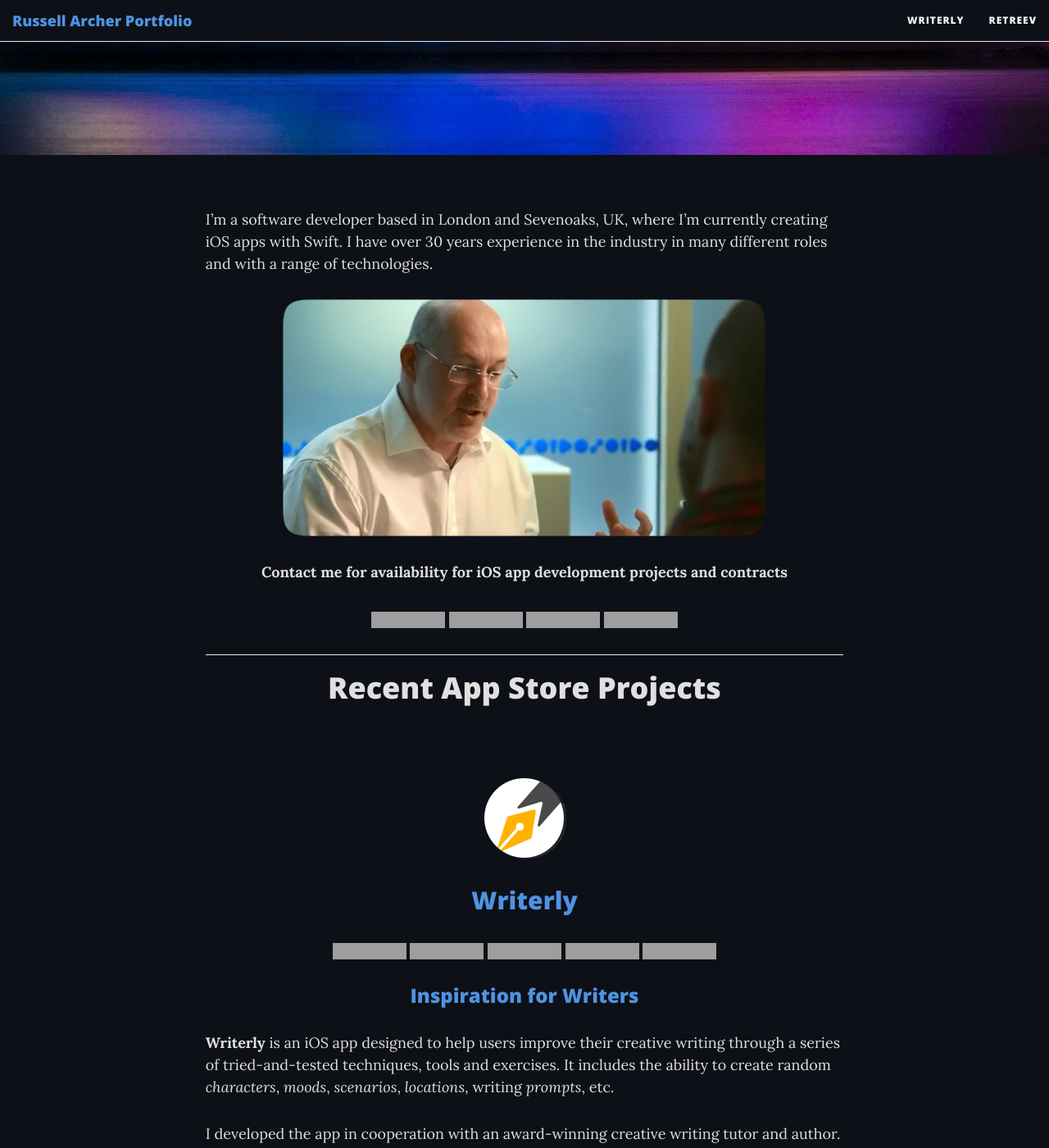
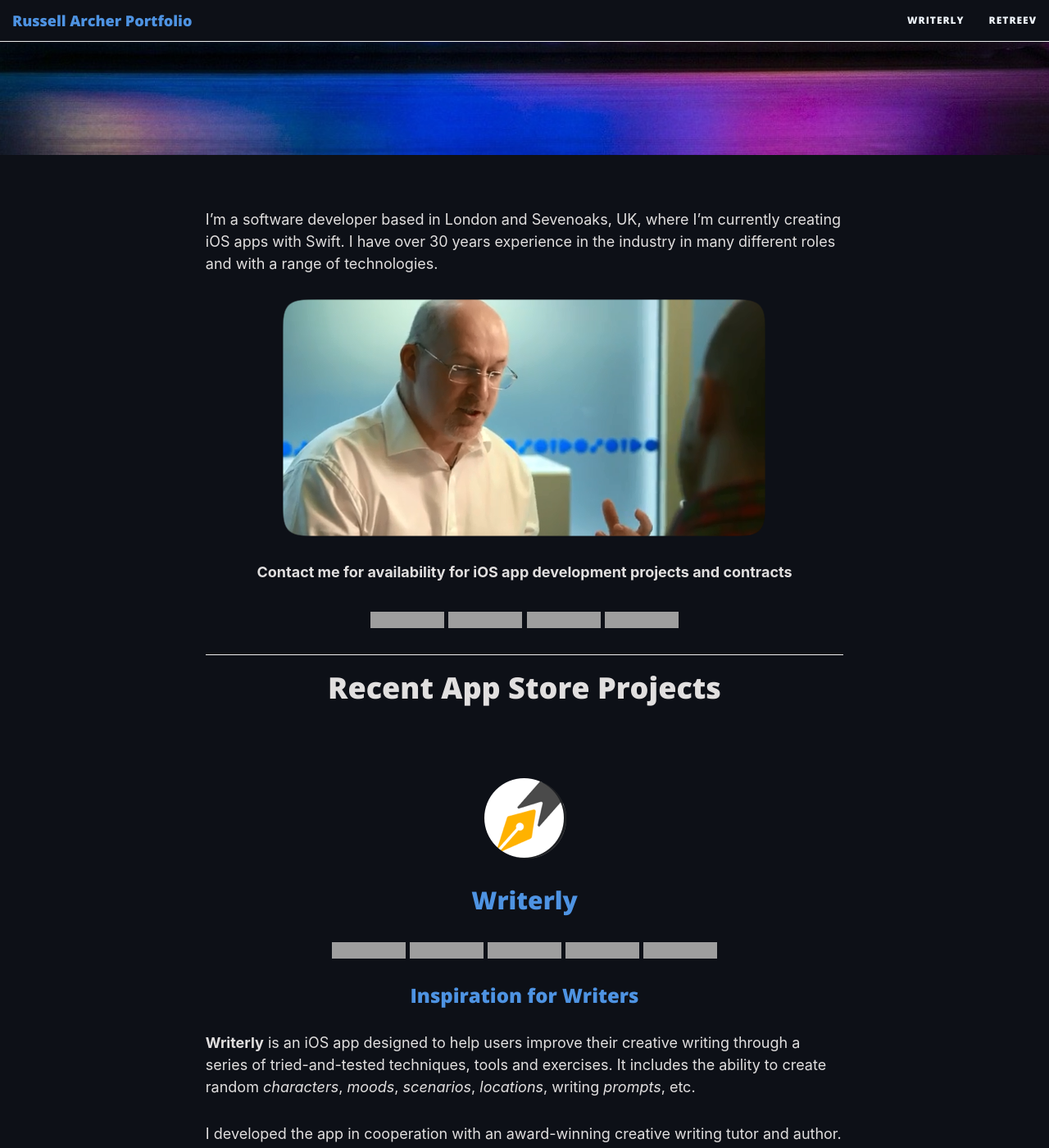
Before and after one commit to russell-archer/russell-archer.github.io, a Jekyll site: the page built from index.md, in a window 1280 px wide and 1400 px high, scrolled down 354 px. Shown: the whole window at 82% size. Built offline with Jekyll 4.4.1, drawn with Linux system fonts in a browser that asks for light colours; nearby versions of some CDN libraries; grey boxes are pictures that could not be loaded.

Commit message:
Changed font to be the standard GitHb font
Signed-off-by: Russell Archer <russell.archer@mac.com>

```diff
--- a/css/main.css
+++ b/css/main.css
@@ -7,7 +7,8 @@
 /* --- General --- */
 
 body {
-  font-family: 'Lora', 'Times New Roman', serif;
+  /* font-family: 'Lora', 'Times New Roman', serif; */
+  font-family: -apple-system, BlinkMacSystemFont, "Segoe UI", Roboto, Oxygen, Ubuntu, Cantarell, "Fira Sans", "Droid Sans", "Helvetica Neue", Arial, sans-serif, "Apple Color Emoji", "Segoe UI Emoji", "Segoe UI Symbol";
   font-size: 18px;
   color: #E1DFDF;
   position: relative;
```
Also changed, not shown: img/retreev-quote-big-dark.png (added).
